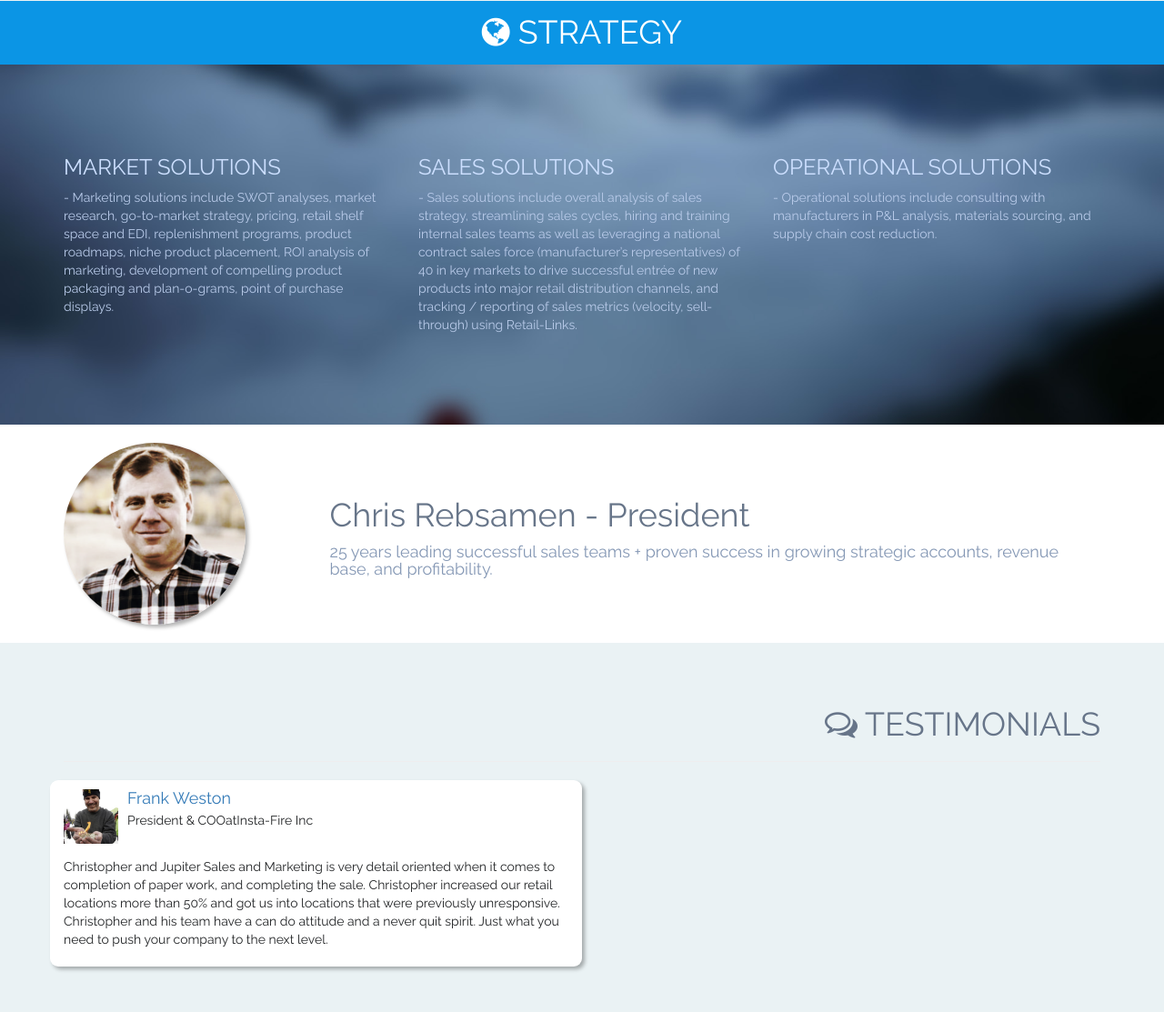
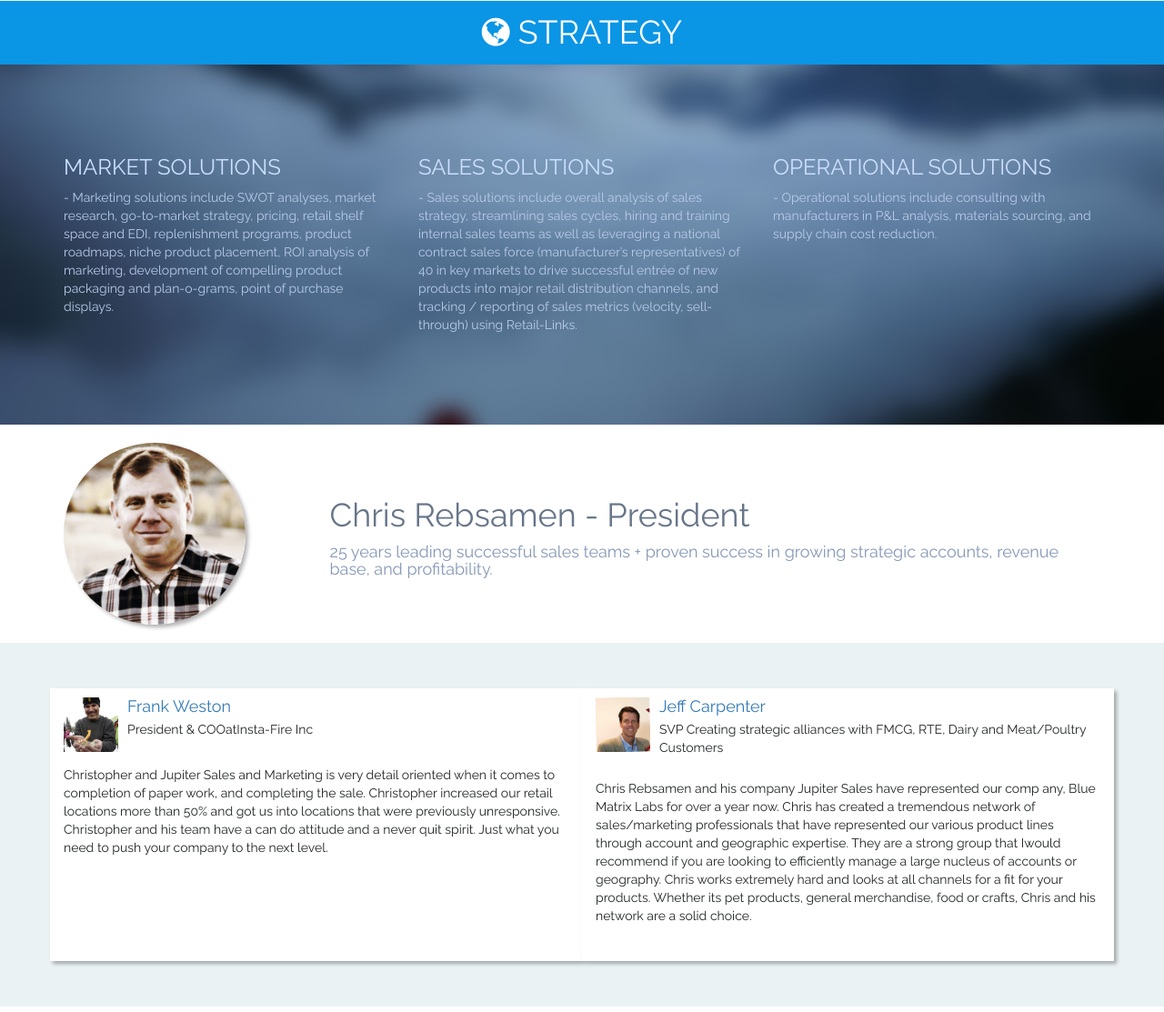
Before and after one commit to Exogenist/Jupiter-Marketing-Website, a PHP site: page / in a window 1280 px wide. Shown: the part 1540-2653 px from the top of the page at 91% size. Run offline with PHP 8.4, Linux system fonts and the light colour scheme; some libraries are stand-ins or nearby versions.

Commit message:
testimonials

```diff
--- a/index.html
+++ b/index.html
@@ -164,12 +164,13 @@
         </div>
         <div class="section-4">
             <div class="container">
+                <!--
                <div class="row">
                    <div class="col-xs-12">
                        <h1 class="tes-adj"><i class="fa fa-comments-o" aria-hidden="true"></i> Testimonials</h1>
-               <hr>
                    </div>
                </div>
+-->
                 <div class="row">
                     <div class="col-md-6 tablet">
                         <div class="media">
@@ -183,8 +184,17 @@
                         </div>
                         <p class="space">Christopher and Jupiter Sales and Marketing is very detail oriented when it comes to completion of paper work, and completing the sale. Christopher increased our retail locations more than 50% and got us into locations that were previously unresponsive. Christopher and his team have a can do attitude and a never quit spirit. Just what you need to push your company to the next level.</p>
                     </div>
-                    <div class="col-md-6">
-
+                    <div class="col-md-6 tablet">
+                        <div class="media">
+                            <div class="media-left">
+                                <img src="img/AAEAAQAAAAAAAAmoAAAAJGUxYzYzNzcxLTYyYmYtNDc2Yy05MWJkLTRlMWVjZTQwMWU1Mw.jpg" class="media-object" style="width:60px">
+                            </div>
+                            <div class="media-body">
+                                <h4 class="media-heading"><a href="">Jeff Carpenter</a></h4>
+                                <p>SVP Creating strategic alliances with FMCG, RTE, Dairy and Meat/Poultry Customers</p>
+                            </div>
+                        </div>
+                        <p class="space">Chris Rebsamen and his company Jupiter Sales have represented our comp any, Blue Matrix Labs for over a year now. Chris has created a tremendous network of sales/marketing professionals that have represented our various product lines through account and geographic expertise. They are a strong group that Iwould recommend if you are looking to efficiently manage a large nucleus of accounts or geography. Chris works extremely hard and looks at all channels for a fit for your products. Whether its pet products, general merchandise, food or crafts, Chris and his network are a solid choice.</p>
                     </div>
                 </div>
             </div>
--- a/main.css
+++ b/main.css
@@ -412,10 +412,11 @@ body {
     padding-bottom: 10px;
     padding-top: 10px;
     box-shadow: 3px 3px 4px rgba(0, 0, 0, .3);
-    border-radius: 9px;
+    height: 300px;
 }
 .tes-adj {
-    text-align: right;
+    text-align: center;
     text-transform: uppercase;
     color: #677589;
+    margin-bottom: 50px;
 }
```
Also changed, not shown: img/AAEAAQAAAAAAAAmoAAAAJGUxYzYzNzcxLTYyYmYtNDc2Yy05MWJkLTRlMWVjZTQwMWU1Mw.jpg (added).
